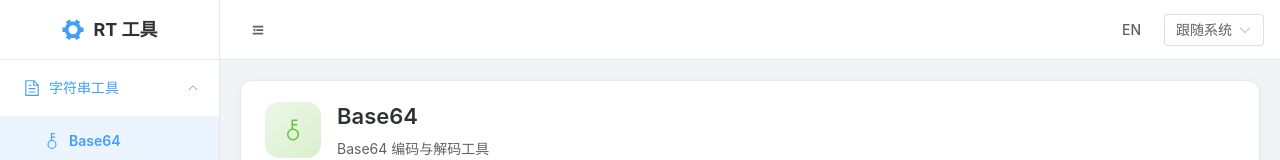
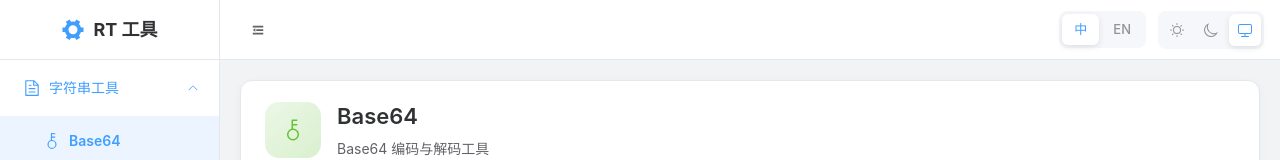
Before and after one commit to teatang/rt-tool, a Vue app: page /base64 in a window 1280 px wide. Shown: the top 160 px of the page. Built offline with nearby package versions, Linux system fonts and the light colour scheme.

Commit message:
btn style update

```diff
--- a/src/layouts/MainLayout.vue
+++ b/src/layouts/MainLayout.vue
@@ -22,7 +22,10 @@ import {
   Expand,
   Stamp,
   TrendCharts,
-  Film
+  Film,
+  Sunny,
+  Moon,
+  Monitor
 } from '@element-plus/icons-vue'
 
 const { t, locale } = useI18n()
@@ -81,21 +84,9 @@ const menuItems = computed(() => [
   }
 ])
 
-// 主题选项
-const themeOptions = [
-  { value: 'light', label: t('theme.light') },
-  { value: 'dark', label: t('theme.dark') },
-  { value: 'system', label: t('theme.system') }
-]
-
 // 切换主题
 const changeTheme = (mode: 'light' | 'dark' | 'system') => {
   themeStore.setTheme(mode)
-}
-
-// 切换语言
-const changeLocale = () => {
-  locale.value = locale.value === 'zh' ? 'en' : 'zh'
 }
 </script>
 
@@ -144,23 +135,49 @@ const changeLocale = () => {
           />
         </div>
         <div class="header-right">
-          <!-- 切换语言按钮 -->
-          <el-button @click="changeLocale" text>
-            {{ locale === 'zh' ? 'EN' : '中' }}
-          </el-button>
-          <!-- 主题选择器 -->
-          <el-select
-            :model-value="themeStore.themeMode"
-            @change="changeTheme"
-            style="width: 100px"
-          >
-            <el-option
-              v-for="option in themeOptions"
-              :key="option.value"
-              :label="option.label"
-              :value="option.value"
-            />
-          </el-select>
+          <!-- 语言切换 -->
+          <div class="locale-switch">
+            <button
+              :class="['locale-btn', { active: locale === 'zh' }]"
+              @click="locale = 'zh'"
+            >
+              中
+            </button>
+            <button
+              :class="['locale-btn', { active: locale === 'en' }]"
+              @click="locale = 'en'"
+            >
+              EN
+            </button>
+          </div>
+
+          <!-- 主题切换 -->
+          <div class="theme-switch">
+            <el-tooltip :content="t('theme.light')" placement="bottom">
+              <button
+                :class="['theme-btn', { active: themeStore.themeMode === 'light' }]"
+                @click="changeTheme('light')"
+              >
+                <el-icon><Sunny /></el-icon>
+              </button>
+            </el-tooltip>
+            <el-tooltip :content="t('theme.dark')" placement="bottom">
+              <button
+                :class="['theme-btn', { active: themeStore.themeMode === 'dark' }]"
+                @click="changeTheme('dark')"
+              >
+                <el-icon><Moon /></el-icon>
+              </button>
+            </el-tooltip>
+            <el-tooltip :content="t('theme.system')" placement="bottom">
+              <button
+                :class="['theme-btn', { active: themeStore.themeMode === 'system' }]"
+                @click="changeTheme('system')"
+              >
+                <el-icon><Monitor /></el-icon>
+              </button>
+            </el-tooltip>
+          </div>
         </div>
       </el-header>
 
@@ -270,7 +287,76 @@ html.dark .sidebar-menu :deep(.el-sub-menu.is-active > .el-sub-menu__title .el-i
 .header-right {
   display: flex;
   align-items: center;
-  gap: 8px;
+  gap: 12px;
+}
+
+/* 语言切换按钮组 */
+.locale-switch {
+  display: flex;
+  background: var(--el-fill-color-light);
+  border-radius: 8px;
+  padding: 3px;
+  gap: 2px;
+}
+
+.locale-btn {
+  padding: 6px 12px;
+  border: none;
+  background: transparent;
+  color: var(--el-text-color-secondary);
+  font-size: 13px;
+  font-weight: 500;
+  border-radius: 6px;
+  cursor: pointer;
+  transition: all 0.25s ease;
+}
+
+.locale-btn:hover {
+  color: var(--el-text-color-primary);
+}
+
+.locale-btn.active {
+  background: var(--el-bg-color);
+  color: var(--el-color-primary);
+  box-shadow: 0 2px 6px rgba(0, 0, 0, 0.1);
+}
+
+/* 主题切换按钮组 */
+.theme-switch {
+  display: flex;
+  background: var(--el-fill-color-light);
+  border-radius: 8px;
+  padding: 3px;
+  gap: 2px;
+}
+
+.theme-btn {
+  display: flex;
+  align-items: center;
+  justify-content: center;
+  width: 32px;
+  height: 32px;
+  border: none;
+  background: transparent;
+  color: var(--el-text-color-secondary);
+  border-radius: 6px;
+  cursor: pointer;
+  transition: all 0.25s ease;
+}
+
+.theme-btn:hover {
+  color: var(--el-text-color-primary);
+  background: var(--el-fill-color);
+}
+
+.theme-btn.active {
+  background: var(--el-bg-color);
+  color: var(--el-color-primary);
+  box-shadow: 0 2px 6px rgba(0, 0, 0, 0.1);
+}
+
+.theme-btn .el-icon {
+  font-size: 16px;
 }
 
 .main-content {
```
Also changed, not shown: .claude/settings.local.json.
